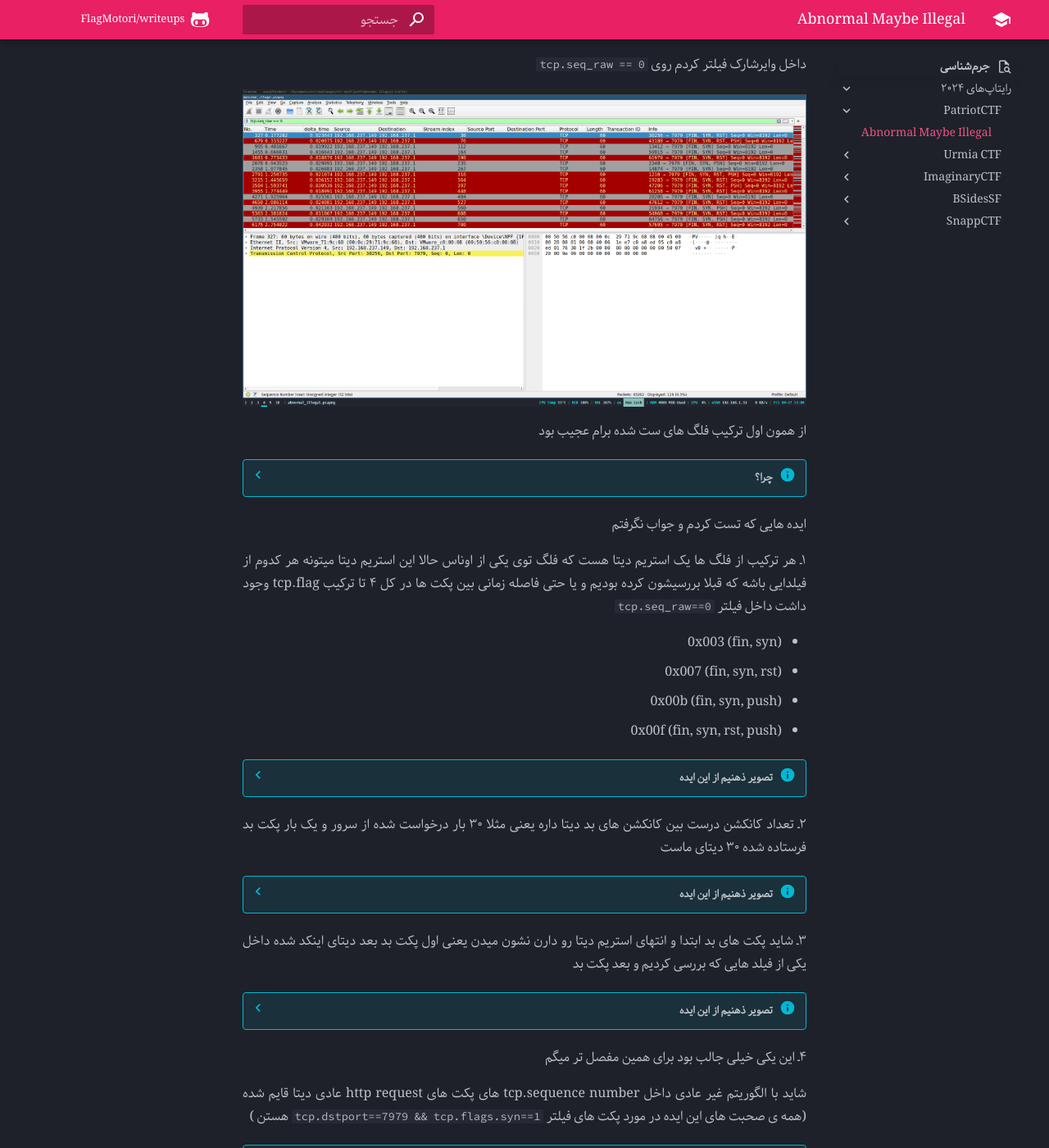
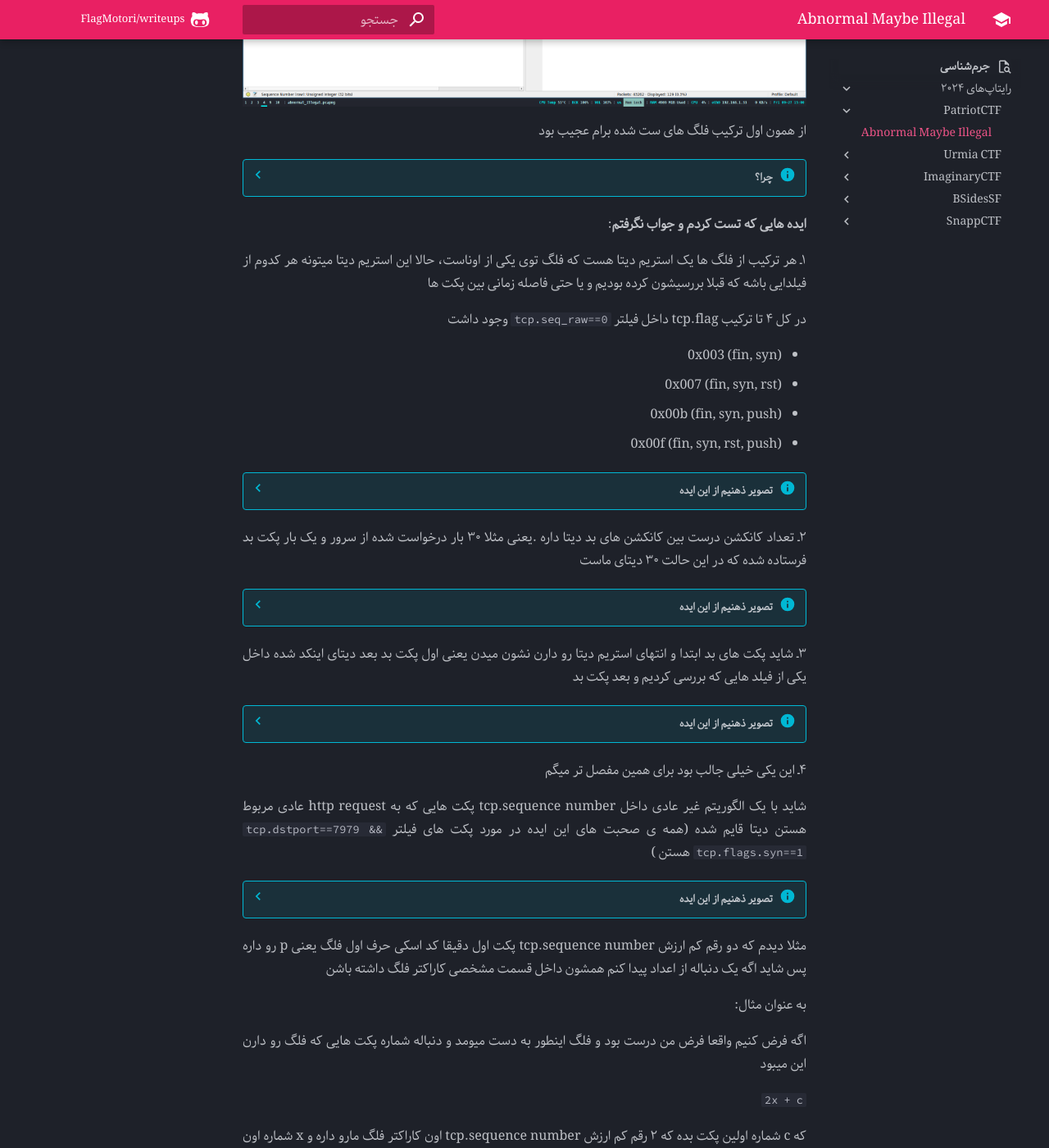
Before and after one commit to FlagMotori/writeups, an MkDocs documentation site: the page built from docs/forensic/writeups/2024/PatriotCTF/Abnormal-Maybe-Illegal.md, in a window 1280 px wide and 1400 px high, scrolled down 3029 px. Shown: the whole window at 82% size. Built offline with MkDocs 1.6.1 and Material for MkDocs 9.7.7, drawn with Linux system fonts in a browser that asks for light colours; emoji names are drawn with the system emoji font; comment, search, counter and statistics services are not loaded; some of the changed text lies outside the part shown.

Commit message:
edit writeup

````diff
--- a/docs/forensic/writeups/2024/PatriotCTF/Abnormal-Maybe-Illegal.md
+++ b/docs/forensic/writeups/2024/PatriotCTF/Abnormal-Maybe-Illegal.md
@@ -1,6 +1,6 @@
 ---
 tags:
-   - PatriotCTF
+  - PatriotCTF
   - PatriotCTF-2024
   - Forensics
   - pcap
@@ -10,8 +10,6 @@ tags:
   - TCP
   - IP
 ---
-
-
 
 !!! note "توضیحات چلنج"
     <div style="text-align: left">
@@ -129,15 +127,21 @@ tcp.flags.syn==1" -T fields -e tcp.seq_raw | grep -E "^0$" | wc -l
 از همون اول ترکیب فلگ های ست شده برام عجیب بود
 ??? info "چرا؟"
 	طبق پروتکل tcp فعال بودن هر فلگ به معنی خاصی هست
-	و فعال بودن بعضی باهم اصلا منطقی نیست و استفاده هم نمیشه
+
+	و فعال بودن بعضی با هم اصلا منطقی نیست و استفاده هم نمیشه
+
 	مثلا فعال بودن فلگ های syn و fin باهم که معنیش اینه که دستگاه هم داره درخواست کانکت شدن میکنه و هم  میخواد که کانکشن رو ببنده
 
 
-ایده هایی که تست کردم و جواب نگرفتم
+**ایده هایی که تست کردم و جواب نگرفتم**:
 
-۱ـ هر ترکیب از فلگ ها یک استریم دیتا هست که فلگ توی یکی از اوناس حالا این استریم دیتا میتونه هر کدوم از فیلدایی باشه که قبلا بررسیشون کرده بودیم و یا حتی فاصله زمانی بین پکت ها
-در کل ۴ تا ترکیب  tcp.flag وجود داشت داخل فیلتر
+۱ـ هر ترکیب از فلگ ها یک استریم دیتا هست که فلگ توی یکی از اوناست، حالا این استریم دیتا میتونه هر کدوم از فیلدایی باشه که قبلا بررسیشون کرده بودیم و یا حتی فاصله زمانی بین پکت ها
+
+در کل ۴ تا ترکیب
+ tcp.flag
+ داخل فیلتر
 `tcp.seq_raw==0`
+ وجود داشت
 
 - 0x003 (fin, syn)
 - 0x007 (fin, syn, rst)
@@ -214,7 +218,7 @@ tcp.flags.syn==1" -T fields -e tcp.seq_raw | grep -E "^0$" | wc -l
 		data_4.append(packet.tcp.seq_raw)
 	```
 
-۲ـ تعداد کانکشن درست بین کانکشن های بد دیتا داره یعنی مثلا ۳۰ بار درخواست شده از سرور و یک بار پکت بد فرستاده شده ۳۰ دیتای ماست
+۲ـ تعداد کانکشن درست بین کانکشن های بد دیتا داره .یعنی مثلا ۳۰ بار درخواست شده از سرور و یک بار پکت بد فرستاده شده که در این حالت ۳۰ دیتای ماست
 ??? info "تصویر ذهنیم  از این ایده"
 	```python
 	filter: tcp.dstport==7979 && tcp.seq == 0
@@ -246,17 +252,19 @@ tcp.flags.syn==1" -T fields -e tcp.seq_raw | grep -E "^0$" | wc -l
 
 ۴ـ این یکی خیلی جالب بود برای  همین مفصل تر میگم
 
-شاید با الگوریتم غیر عادی داخل
+شاید با یک الگوریتم غیر عادی داخل
 tcp.sequence number
-های پکت های
+پکت هایی که به
 http request
-عادی دیتا قایم شده
+عادی مربوط هستن دیتا قایم شده
 (همه ی صحبت های این ایده در مورد پکت های فیلتر
 `tcp.dstport==7979 && tcp.flags.syn==1`
 هستن
 )
 ??? info "تصویر ذهنیم  از این ایده"
 	```python
+	filter: tcp.dstport==7979 && tcp.flags.syn==1
+
 	encode_sequence = [1,2,4,8,16]
 	data = []
 
````
Also changed, not shown: other parts of docs/forensic/writeups/2024/PatriotCTF/Abnormal-Maybe-Illegal.md (+4 -2 lines).
